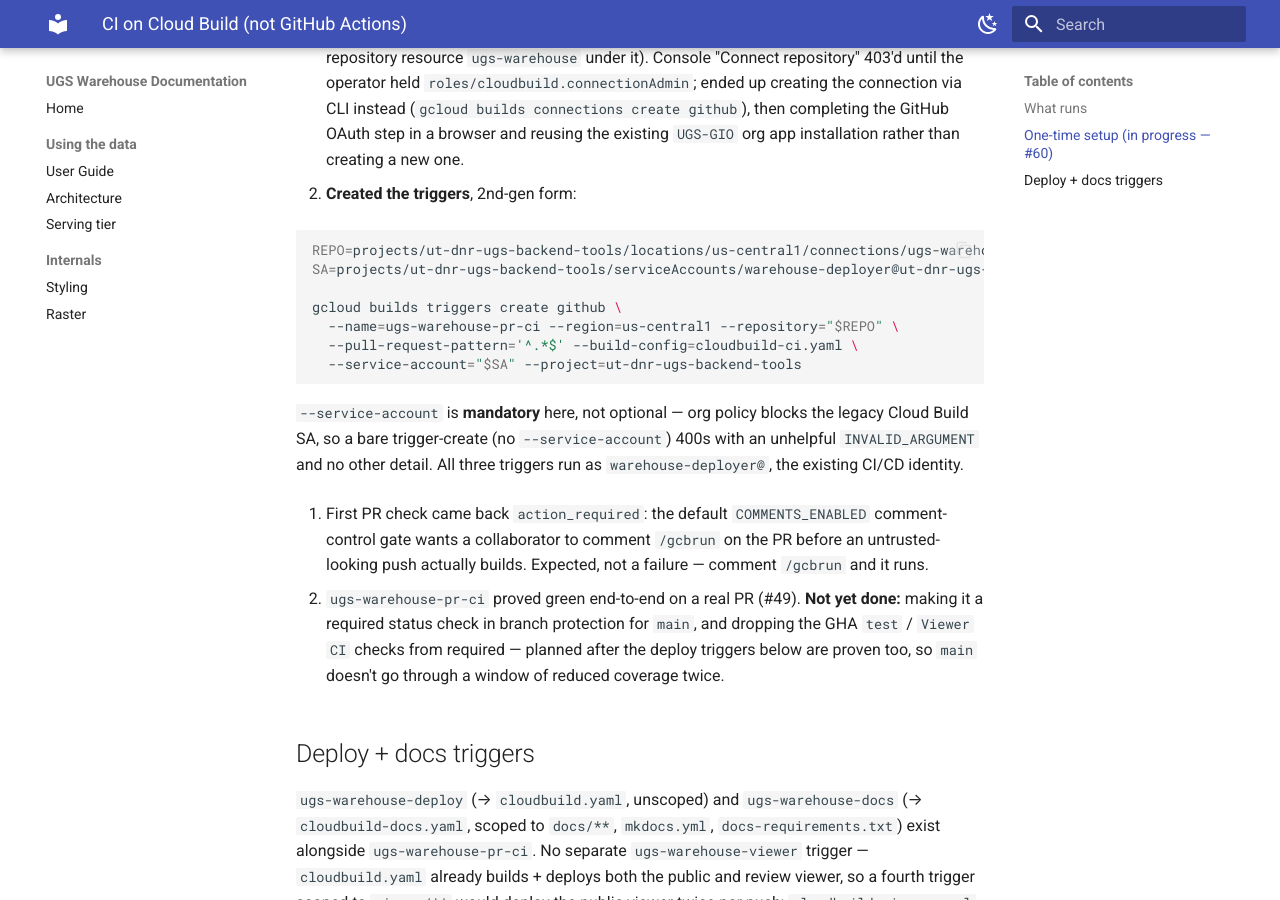
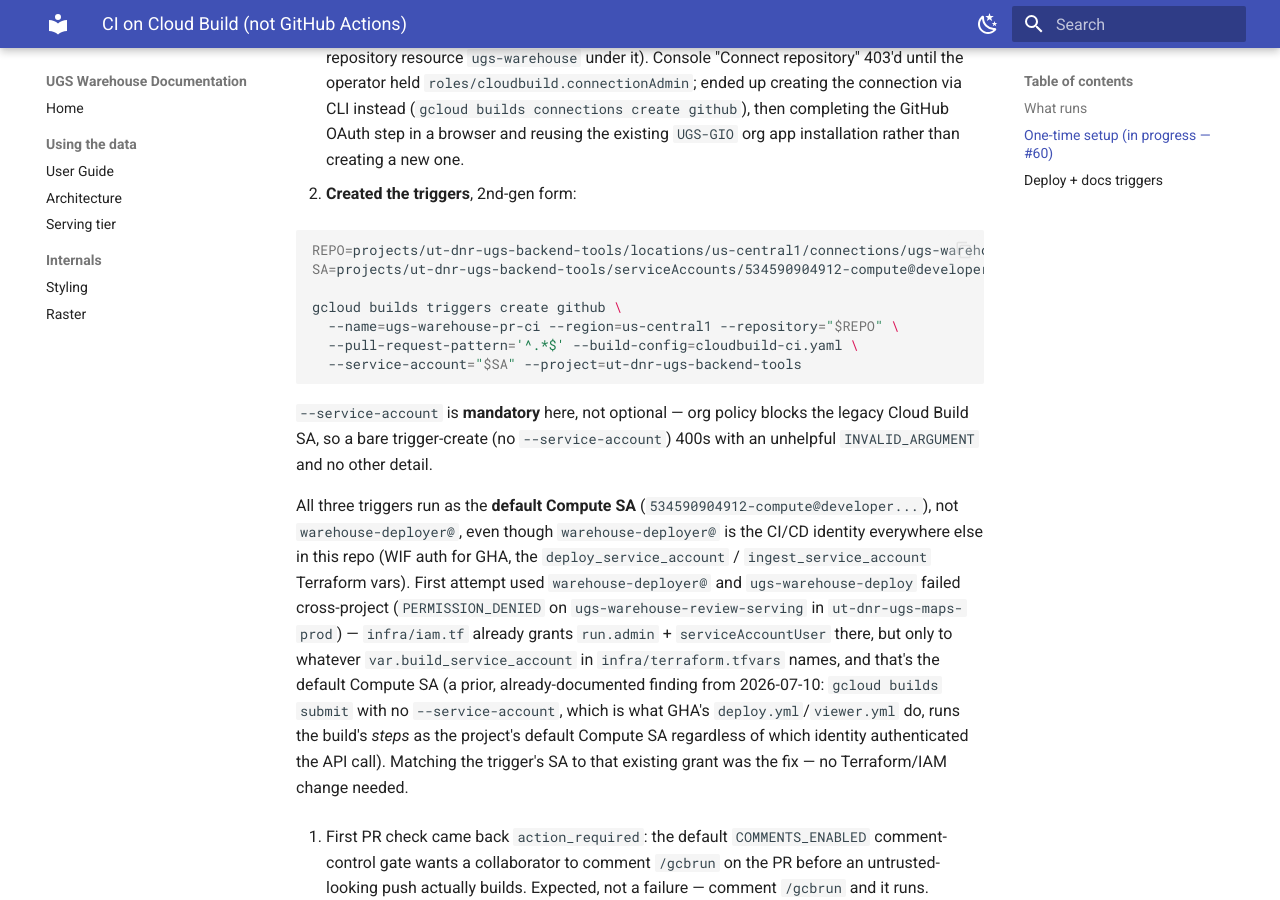
Before and after one commit to UGS-GIO/ugs-warehouse, an MkDocs documentation site: the page built from docs/CLOUD_BUILD_CI.md, in a window 1280 px wide and 900 px high, scrolled down 621 px. Built offline with MkDocs 1.6.1 and Material for MkDocs 9.7.7, drawn with Linux system fonts in a browser that asks for light colours.

Commit message:
docs(ci): correct trigger service account — compute-default, not warehouse-deployer

````diff
--- a/docs/CLOUD_BUILD_CI.md
+++ b/docs/CLOUD_BUILD_CI.md
@@ -26,7 +26,7 @@
 
    ```bash
    REPO=projects/ut-dnr-ugs-backend-tools/locations/us-central1/connections/ugs-warehouse-github/repositories/ugs-warehouse
-   SA=projects/ut-dnr-ugs-backend-tools/serviceAccounts/warehouse-deployer@ut-dnr-ugs-backend-tools.iam.gserviceaccount.com
+   SA=projects/ut-dnr-ugs-backend-tools/serviceAccounts/534590904912-compute@developer.gserviceaccount.com
 
    gcloud builds triggers create github \
      --name=ugs-warehouse-pr-ci --region=us-central1 --repository="$REPO" \
@@ -36,8 +36,19 @@
 
    `--service-account` is **mandatory** here, not optional — org policy blocks the legacy Cloud
    Build SA, so a bare trigger-create (no `--service-account`) 400s with an unhelpful
-   `INVALID_ARGUMENT` and no other detail. All three triggers run as `warehouse-deployer@`, the
-   existing CI/CD identity.
+   `INVALID_ARGUMENT` and no other detail.
+
+   All three triggers run as the **default Compute SA** (`534590904912-compute@developer...`), not
+   `warehouse-deployer@`, even though `warehouse-deployer@` is the CI/CD identity everywhere else in
+   this repo (WIF auth for GHA, the `deploy_service_account` / `ingest_service_account` Terraform
+   vars). First attempt used `warehouse-deployer@` and `ugs-warehouse-deploy` failed cross-project
+   (`PERMISSION_DENIED` on `ugs-warehouse-review-serving` in `ut-dnr-ugs-maps-prod`) — `infra/iam.tf`
+   already grants `run.admin` + `serviceAccountUser` there, but only to whatever
+   `var.build_service_account` in `infra/terraform.tfvars` names, and that's the default Compute SA
+   (a prior, already-documented finding from 2026-07-10: `gcloud builds submit` with no
+   `--service-account`, which is what GHA's `deploy.yml`/`viewer.yml` do, runs the build's *steps* as
+   the project's default Compute SA regardless of which identity authenticated the API call). Matching
+   the trigger's SA to that existing grant was the fix — no Terraform/IAM change needed.
 
 3. First PR check came back `action_required`: the default `COMMENTS_ENABLED` comment-control gate
    wants a collaborator to comment `/gcbrun` on the PR before an untrusted-looking push actually
````
